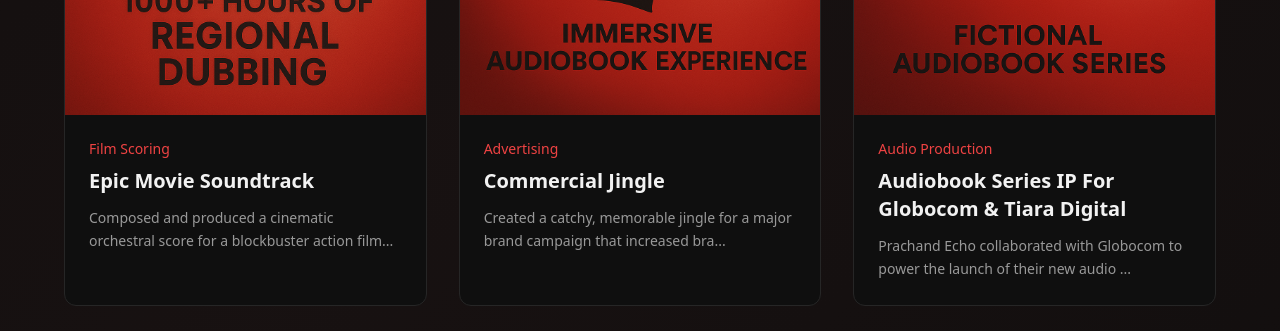
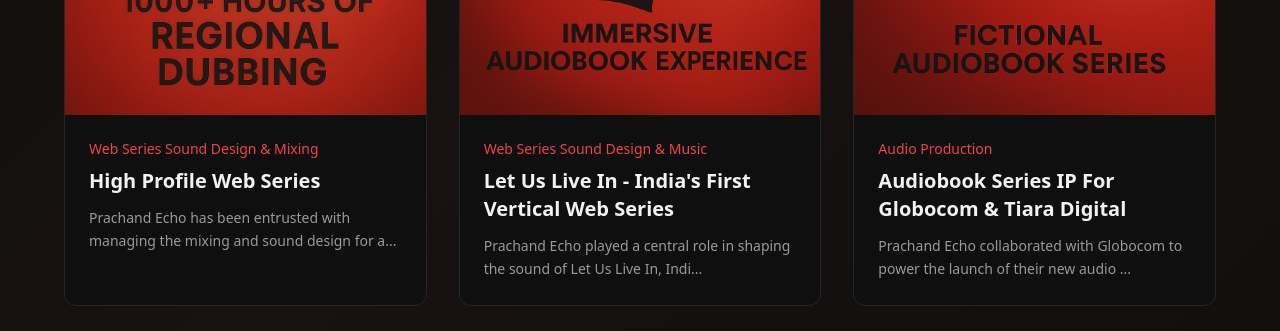
Before and after one commit to prachandai94/prachand-echo-showcase, a React (Vite) app: page / in a window 1280 px wide. Shown: the part 2420-2751 px from the top of the page. Built offline with nearby package versions, Linux system fonts and the light colour scheme.

Commit message:
Update case studies

```diff
--- a/src/components/HearUsSection.tsx
+++ b/src/components/HearUsSection.tsx
@@ -4,16 +4,16 @@ import SimpleAudioPlayer from "./SimpleAudioPlayer";
 
 const caseStudies = [{
   id: 1,
-  title: "Epic Movie Soundtrack",
-  category: "Film Scoring",
-  description: "Composed and produced a cinematic orchestral score for a blockbuster action film, featuring 40-piece orchestra recordings and immersive sound design.",
+  title: "High Profile Web Series",
+  category: "Web Series Sound Design & Mixing",
+  description: "Prachand Echo has been entrusted with managing the mixing and sound design for a prestigious upcoming web series featuring Piyush Mishra, Tigmanshu Dhulia, and Anita Hassanandani. The scale of this project required us to build a sonic world that matched the cinematic ambition of the narrative and the stature of its cast. From balancing complex dialogue-heavy sequences to layering atmospheric soundscapes, our approach ensures that every performance resonates with emotional intensity while maintaining technical precision. Working with industry veterans demanded both sensitivity and innovation, and Prachand Echo rose to the challenge by creating a workflow that merges artistry with efficiency. This ongoing collaboration solidifies our reputation as a go-to partner for high profile productions that require world-class sound.",
   image: "/lovable-uploads/deebeb72-01ef-4848-8157-1c3d026b8b8e.png",
   audioUrl: "#"
 }, {
   id: 2,
-  title: "Commercial Jingle",
-  category: "Advertising",
-  description: "Created a catchy, memorable jingle for a major brand campaign that increased brand recognition by 85% within three months of release.",
+  title: "Let Us Live In - India's First Vertical Web Series",
+  category: "Web Series Sound Design & Music",
+  description: "Prachand Echo played a central role in shaping the sound of Let Us Live In, India's first vertical format web series. We managed the complete mixing process, balancing dialogues, ambient textures, and effects to enhance clarity while preserving emotional depth. Beyond mixing, we also composed and produced the original background score, giving the series its unique sonic identity. The score was crafted to match the narrative beats, shifting seamlessly from lighthearted intimacy to high tension drama, amplifying the impact of every scene. By combining meticulous technical precision with creative storytelling through music, Prachand Echo elevated the viewing experience and set a benchmark for vertical series sound design in India. This project showcased our dual expertise in mixing and music composition for new-age storytelling formats.",
   image: "/lovable-uploads/e5b6dcd9-2a7e-44c7-8cd3-fc17d141eb52.png",
   audioUrl: "#"
 }, {
```
